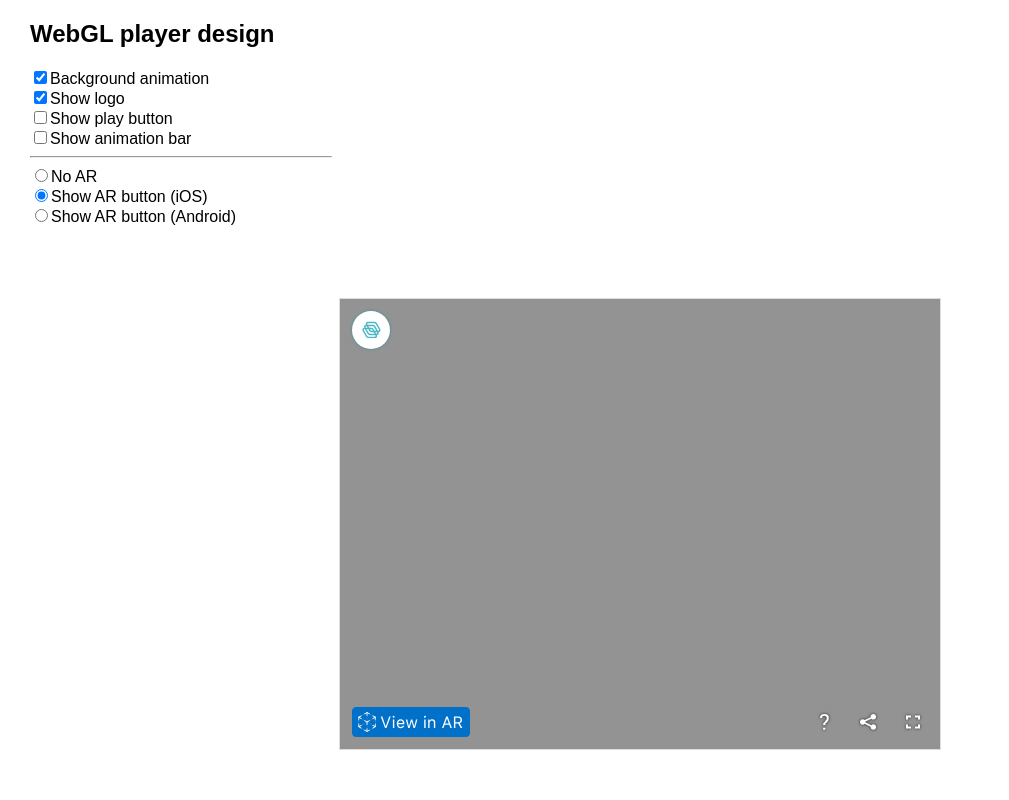
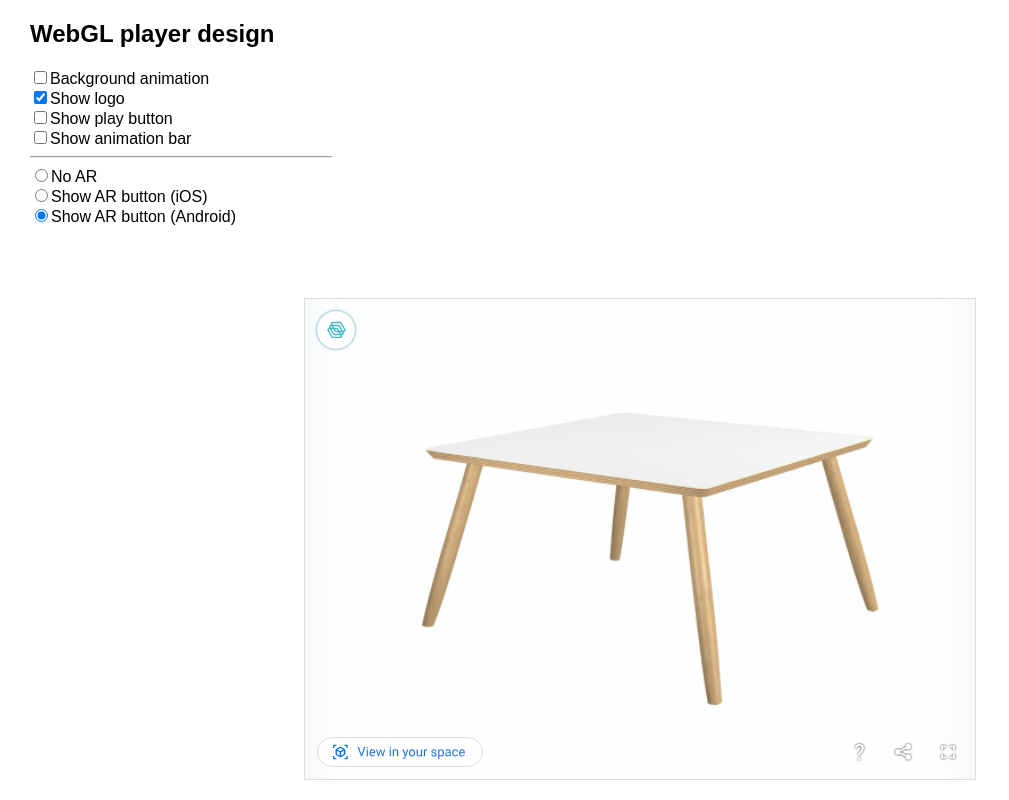
Before and after one commit to peterliuthreekit/webgl-viewer, a plain HTML site: page index.html in a window 1280 px wide. Shown: the whole page, without its empty margins (0-1009 px from the left). Drawn offline with Linux system fonts and the light colour scheme.

Commit message:
Update index.html

```diff
--- a/index.html
+++ b/index.html
@@ -49,8 +49,8 @@
             margin-top: 9vh;
             margin-bottom: 20px;
             width: 100%;
-            max-width: 600px;
-            height: 450px;
+            max-width: 670px;
+            height: 480px;
             background-color: #fff;
             user-select: none;
             border: 1px solid #ddd;
@@ -67,7 +67,7 @@
             animation: testbg 30s infinite;
         }
         .controls img {
-            filter: drop-shadow(0px 0px 1.8px var(--shadow-color-dark));
+            filter: drop-shadow(0px 0px 1.2px var(--shadow-color-dark));
             padding: 4px;
         }
         #controls-left {
@@ -144,16 +144,16 @@
 <body>
     <div style='margin-left: 30px;'>
         <h2>WebGL player design</h2>
-        <input type="checkbox" onclick="document.getElementById('main').classList.toggle('animatebg'); document.getElementById('main').classList.toggle('table')" checked>Background animation<br />
+        <input type="checkbox" onclick="document.getElementById('main').classList.toggle('animatebg'); document.getElementById('main').classList.toggle('table')">Background animation<br />
         <input type="checkbox" onclick="document.getElementById('logo').classList.toggle('dontshow')" checked>Show logo<br />
         <input type="checkbox" onclick="document.getElementById('play').classList.toggle('dontshow')">Show play button<br />
         <input type="checkbox" onclick="document.getElementById('loadingbar').classList.toggle('dontshow')">Show animation bar<br />
         <hr style='width: 300px; float: left'><br />
         <input type="radio" name='ar' onclick="Array.from(document.getElementsByClassName('ar')).map(button=> {if (!button.classList.contains('dontshow')) button.classList.add('dontshow')})">No AR<br />
-        <input type="radio" name='ar' onclick="document.getElementById('ar-ios').classList.remove('dontshow'); document.getElementById('ar-android').classList.add('dontshow')" checked>Show AR button (iOS)<br />
-        <input type="radio" name='ar' onclick="document.getElementById('ar-android').classList.remove('dontshow'); document.getElementById('ar-ios').classList.add('dontshow')">Show AR button (Android)<br />
+        <input type="radio" name='ar' onclick="document.getElementById('ar-ios').classList.remove('dontshow'); document.getElementById('ar-android').classList.add('dontshow')">Show AR button (iOS)<br />
+        <input type="radio" name='ar' onclick="document.getElementById('ar-android').classList.remove('dontshow'); document.getElementById('ar-ios').classList.add('dontshow')" checked>Show AR button (Android)<br />
     </div>
-    <section id='main' class='animatebg'>
+    <section id='main' class='table'>
         <p id='p' class='hidden'>Powered by</p>
         <img id='wordmark' class='hidden' src='images/threekit-wordmark.svg'>
         <div id='logo' class='disappear' onclick="window.open('https://www.threekit.com')" onmouseover="eloo()" onmouseout="lloo()">
@@ -166,8 +166,8 @@
         </div>
         <div class='controls disappear' id='controls-left'>
                 <img id='play' class='dontshow' src='images/play.svg'>
-                <img id='ar-ios' class='ar' src='images/ar-ios.svg'>
-                <img id='ar-android' class='ar dontshow' src='images/ar-android.svg'>
+                <img id='ar-ios' class='ar dontshow' src='images/ar-ios.svg'>
+                <img id='ar-android' class='ar' src='images/ar-android.svg'>
         </div>
         <div class='controls disappear' id='controls-right'>
             <img src='images/help.svg'>
```
